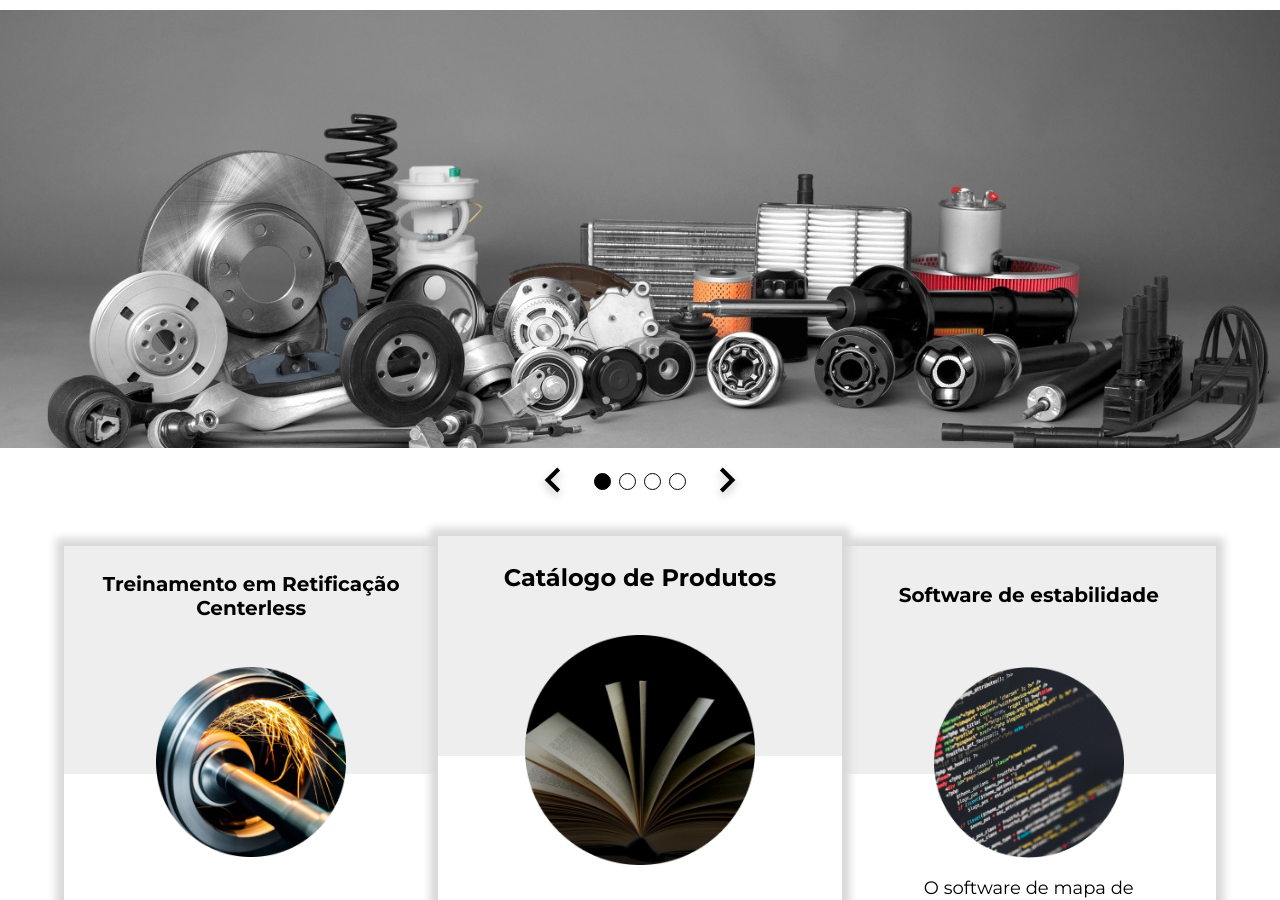
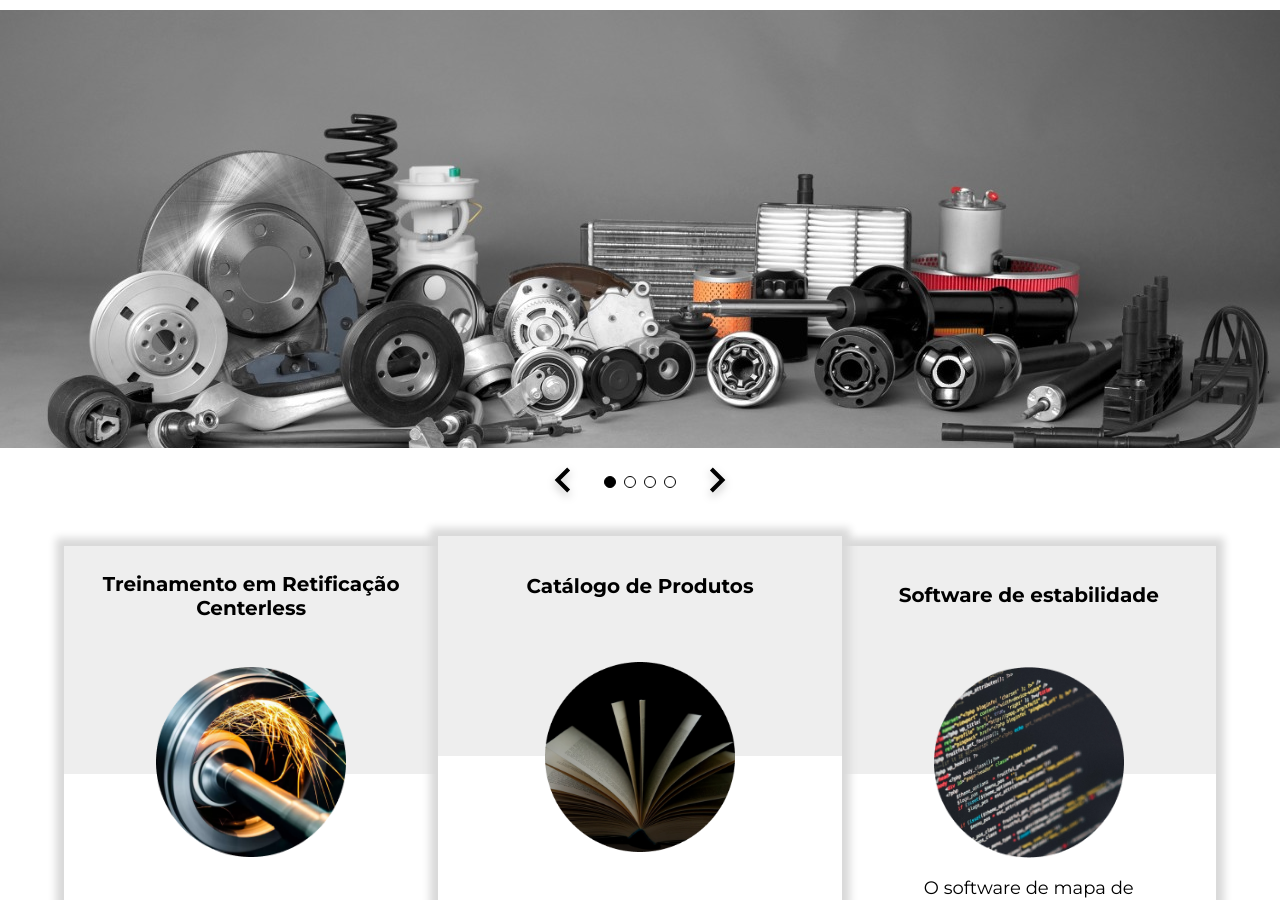
Before and after one commit to cpejr/IZT-web-frontend, a React (Vite) app: page / in a window 1280 px wide. Shown: the top 900 px of the page. Built offline with nearby package versions, Linux system fonts and the light colour scheme.

Commit message:
fix: minor dev adjustments

```diff
--- a/src/components/features/Card/Styles.jsx
+++ b/src/components/features/Card/Styles.js
@@ -1,7 +1,5 @@
 /* eslint-disable import/prefer-default-export */
 import styled, { css } from 'styled-components';
-
-// const breakpoint;
 
 const isMiddleStyle = css`
   position: relative;
@@ -109,10 +107,10 @@ export const CardTitle = styled.div`
   font-weight: 700;
   top: ${(props) => props.mediaTopWeb ?? '7%'};
 
-  ${({ isMiddleTitle }) => (isMiddleTitle ? isMiddleTitleStyle : '')};
+  ${({ isMiddle }) => (isMiddle ? isMiddleTitleStyle : '')};
 
   @media (min-width: 1000px) and (max-width: 1200px) {
-    ${({ isMiddleTitle }) => (isMiddleTitle ? isMiddleTitleStyle : '')};
+    ${({ isMiddle }) => (isMiddle ? isMiddleTitleStyle : '')};
     font-size: 18px;
   }
   @media (max-width: 1000px) {
@@ -145,10 +143,10 @@ export const Picture = styled.img`
   height: auto;
   margin-bottom: 15%;
 
-  ${({ isMiddleImg }) => (isMiddleImg ? isMiddleImgStyle : '')};
+  ${({ isMiddle }) => (isMiddle ? isMiddleImgStyle : '')};
 
   @media (min-width: 1000px) and (max-width: 1200px) {
-    ${({ isMiddleImg }) => (isMiddleImg ? isMiddleImgStyle : '')};
+    ${({ isMiddle }) => (isMiddle ? isMiddleImgStyle : '')};
     top: 23%;
     width: 160px;
   }
@@ -229,7 +227,7 @@ export const Button = styled.button`
     color: white;
   }
 
-  ${({ isMiddleBut }) => (isMiddleBut ? isMiddleButStyle : '')};
+  ${({ isMiddle }) => (isMiddle ? isMiddleButStyle : '')};
 
   @media (max-width: 1000px) {
     background-color: ${(props) => props.theme.colors.gray[1]};
--- a/src/components/features/Carousel/Styles.js
+++ b/src/components/features/Carousel/Styles.js
@@ -67,8 +67,8 @@ export const Dots = styled.button`
   text-align: center;
   display: inline-block;
   color: black;
-  width: 15px;
-  height: 15px;
+  width: 10px;
+  height: 10px;
   border: 1px solid black;
   border-radius: 50%;
 
--- a/src/pages/Home/Home.jsx
+++ b/src/pages/Home/Home.jsx
@@ -34,9 +34,6 @@ function Home() {
           />
           <Card
             isMiddle
-            isMiddleTitle
-            isMiddleImg
-            isMiddleBut
             title="Catálogo de Produtos"
             text="Conheça nossos produtos em nossos catálogos!"
             image={Catalog}
--- a/src/routes.jsx
+++ b/src/routes.jsx
@@ -4,9 +4,7 @@ import {
   createRoutesFromElements,
   Route,
 } from 'react-router-dom';
-import { Catalog } from './pages';
-
-import { Home } from './pages';
+import { Home, Catalog } from './pages';
 
 const router = createBrowserRouter(
   createRoutesFromElements(
```
Also changed, not shown: src/pages/Catalog/Styles.js (renamed from src/pages/Catalog/Styles.jsx), src/pages/Home/Styles.js (renamed from src/pages/Home/Styles.jsx).
